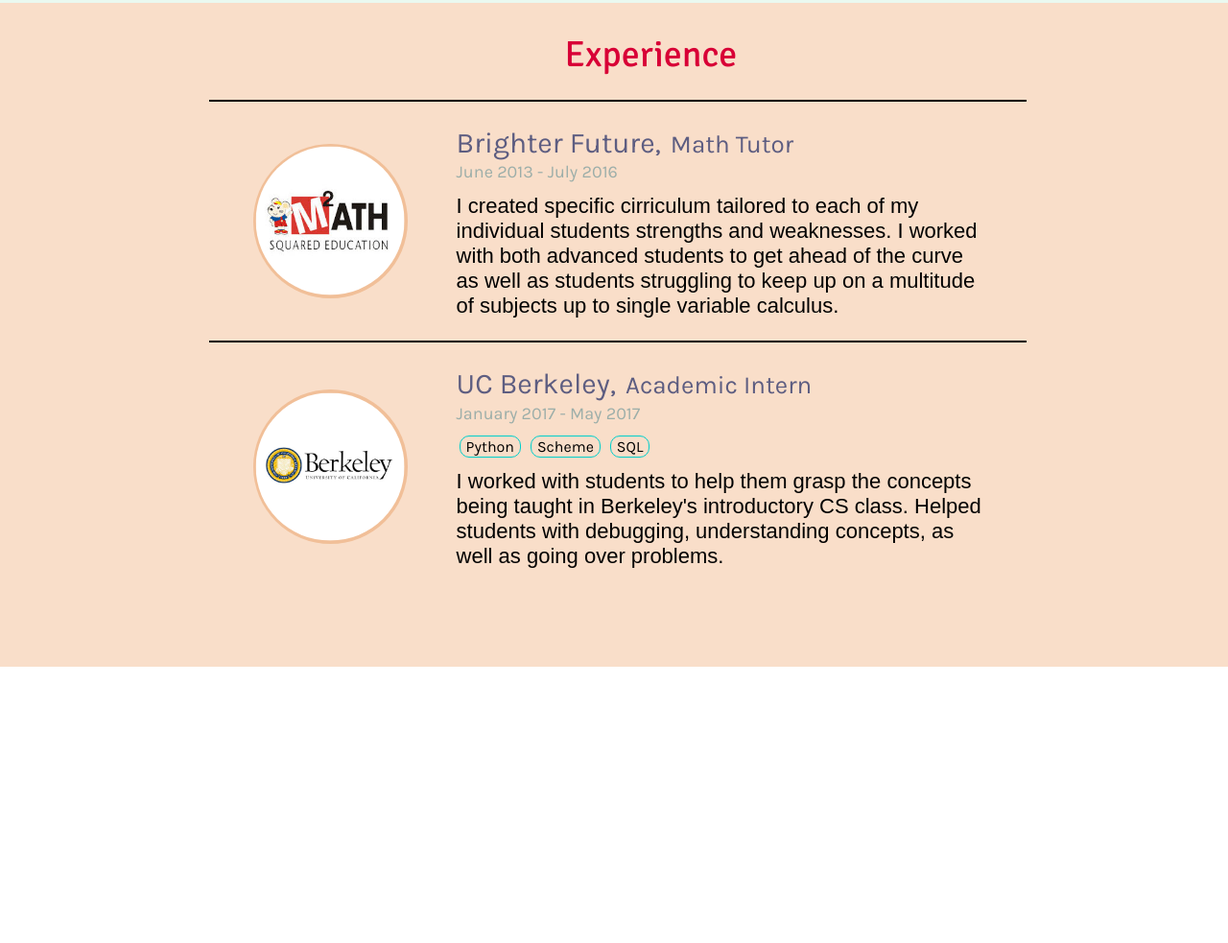
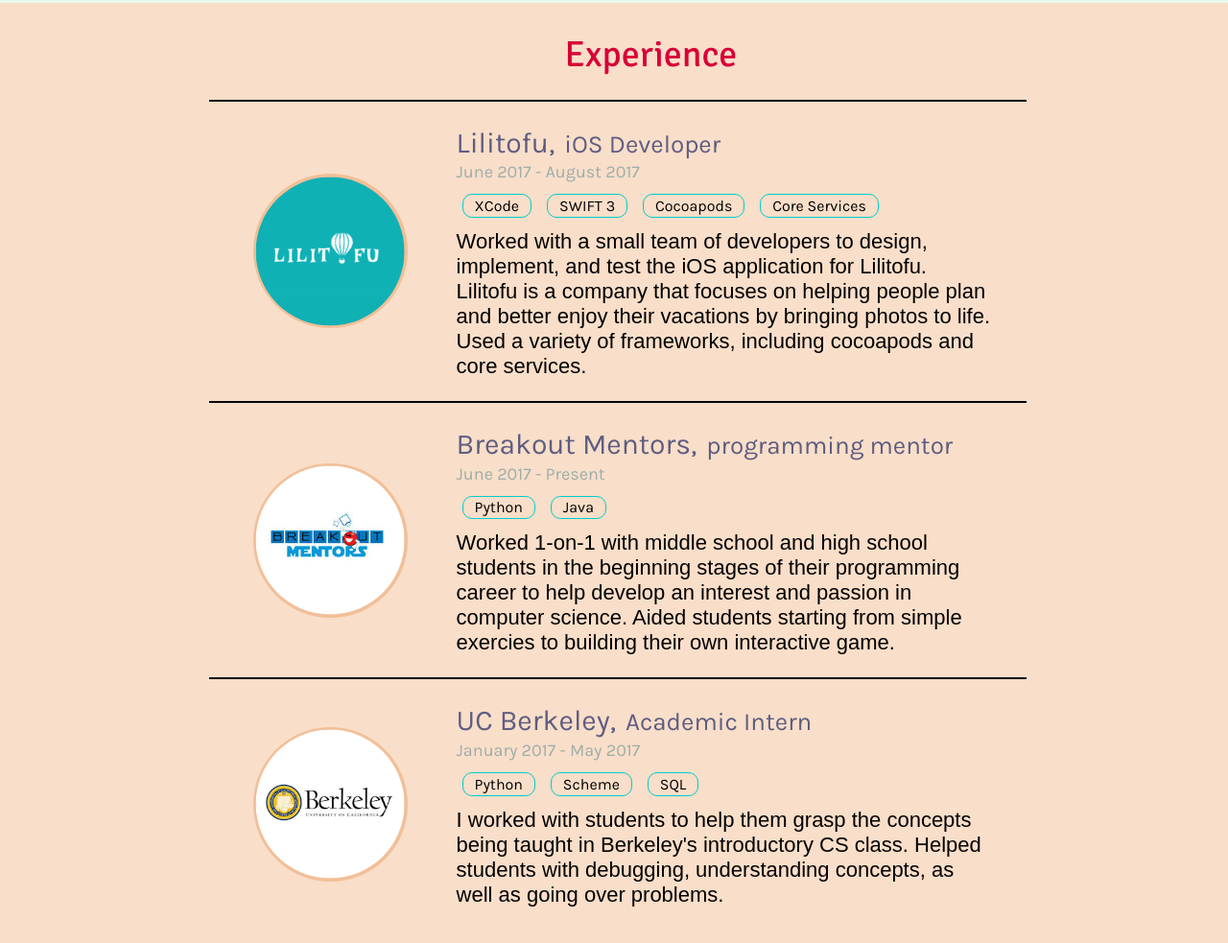
Before and after one commit to SeraYang1/SeraYang1.github.io, a plain HTML site: page index.html in a window 1280 px wide. Shown: the part 1769-2752 px from the top of the page at 96% size. Before the commit the page ends 2464 px from the top, so only its background shows below. Drawn offline with Linux system fonts and the light colour scheme; a web font is replaced by a local one.

Commit message:
updated breakout mentors and lilitofu

```diff
--- a/assets/style.css
+++ b/assets/style.css
@@ -379,7 +379,7 @@
 .languages-list {
     text-align: left;
     margin: 2% 0% 0%;
-    width: 50%;
+    width: 100%;
 }
 
 .help-img-center {
--- a/index.html
+++ b/index.html
@@ -162,17 +162,24 @@
 					<div class="help-img-center">
 						<div class="company-img">
 							<div class="company-circle-border">
-								<a href="http://www.thebrighterfuture.com/" target="_blank"><img src="assets/img/MathSquared.jpg" width=96% class="company-logo">
+								<a href="https://www.lilitofu.com/" target="_blank"><img src="assets/img/lilitofu.png" width=96% class="company-logo">
 								</a>
 							</div>
 						</div>
 						<div class="company-other">
-							<div class="company-title"><a href="http://www.thebrighterfuture.com/" target="_blank" class="company-link"> Brighter Future,</a> </div>
-							<div class="company-position"> Math Tutor</div>
+							<div class="company-title"><a href="https://www.lilitofu.com/" target="_blank" class="company-link"> Lilitofu,</a> </div>
+							<div class="company-position"> iOS Developer</div>
 							<div></div>
-							<div class="date">June 2013 - July 2016</div>
-							<div class="company-work">I created specific cirriculum tailored to each of my individual students strengths and weaknesses. I worked with both advanced students to get ahead of the curve as well as students struggling to keep up on a multitude of subjects up to single
-								variable calculus.
+							<div class="date">June 2017 - August 2017</div>
+							<div class="languages-list">
+								<div class="tool">XCode</div>
+								<div class="tool">SWIFT 3</div>
+								<div class="tool">Cocoapods</div>
+								<div class="tool">Core Services</div>
+							</div>
+							<div class="company-work">Worked with a small team of developers to design, implement, and test the iOS application for Lilitofu. Lilitofu
+								is a company that focuses on helping people plan and better enjoy their vacations by bringing photos to life. Used a variety of frameworks, including
+								cocoapods and core services.
 							</div>
 						</div>
 					</div>
@@ -181,7 +188,30 @@
 					<div class="help-img-center">
 						<div class="company-img">
 							<div class="company-circle-border">
-								<a href="http://www.thebrighterfuture.com/" target="_blank"><img src="assets/img/berkeley.jpg" width=96% class="company-logo">
+								<a href="https://breakoutmentors.com/" target="_blank"><img src="assets/img/breakout-mentors.jpg" width=96% class="company-logo">
+								</a>
+							</div>
+						</div>
+						<div class="company-other">
+							<div class="company-title"><a href="https://breakoutmentors.com/" target="_blank" class="company-link"> Breakout Mentors,</a> </div>
+							<div class="company-position"> programming mentor</div>
+							<div></div>
+							<div class="date">June 2017 - Present</div>
+							<div class="languages-list">
+								<div class="tool">Python</div>
+								<div class="tool">Java</div>
+							</div>
+							<div class="company-work">Worked 1-on-1 with middle school and high school students in the beginning stages of their programming career
+								to help develop an interest and passion in computer science. Aided students starting from simple exercies to building their own interactive game.
+							</div>
+						</div>
+					</div>
+
+					<div class="solid-line"></div>
+					<div class="help-img-center">
+						<div class="company-img">
+							<div class="company-circle-border">
+								<a href="" target="_blank"><img src="assets/img/berkeley.jpg" width=96% class="company-logo">
 								</a>
 							</div>
 						</div>
```
Also changed, not shown: assets/img/breakout-mentors.jpg (added), assets/img/lilitofu.png (added).
